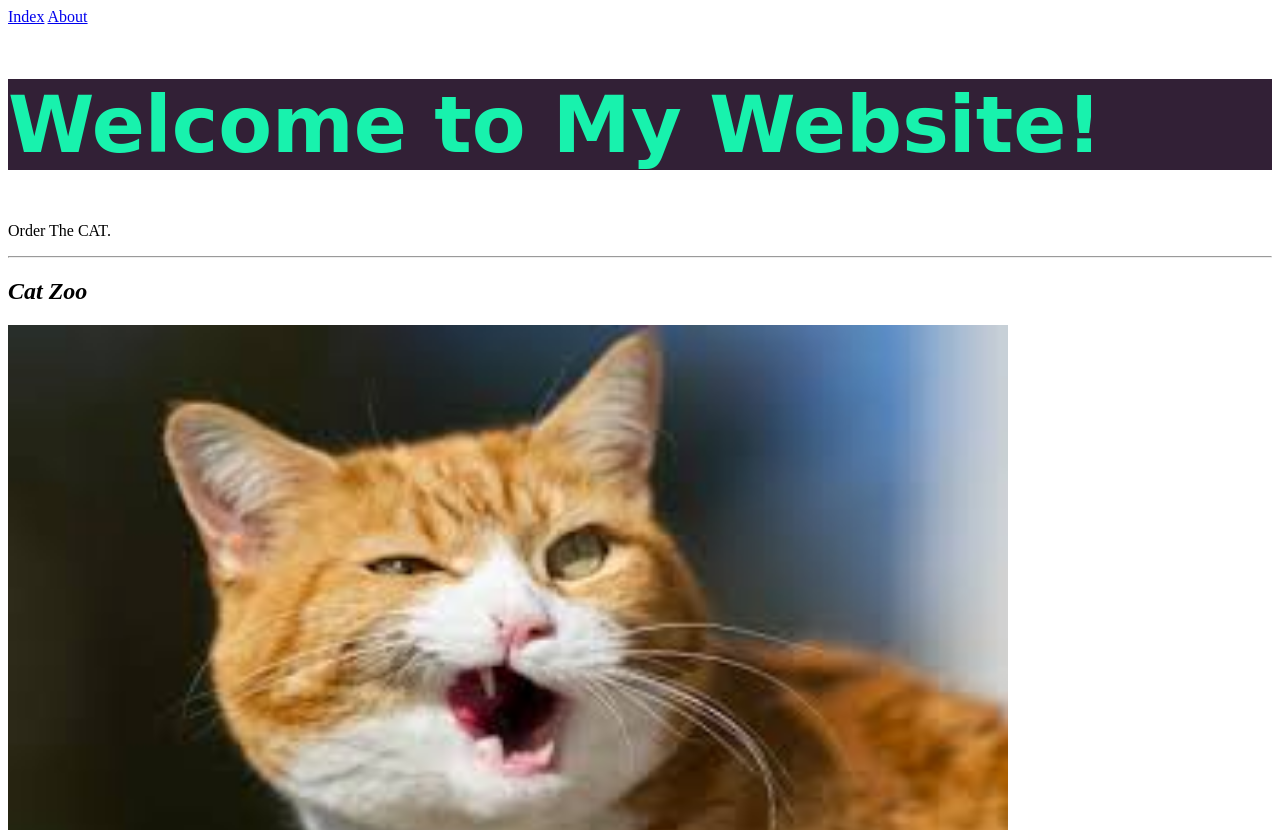
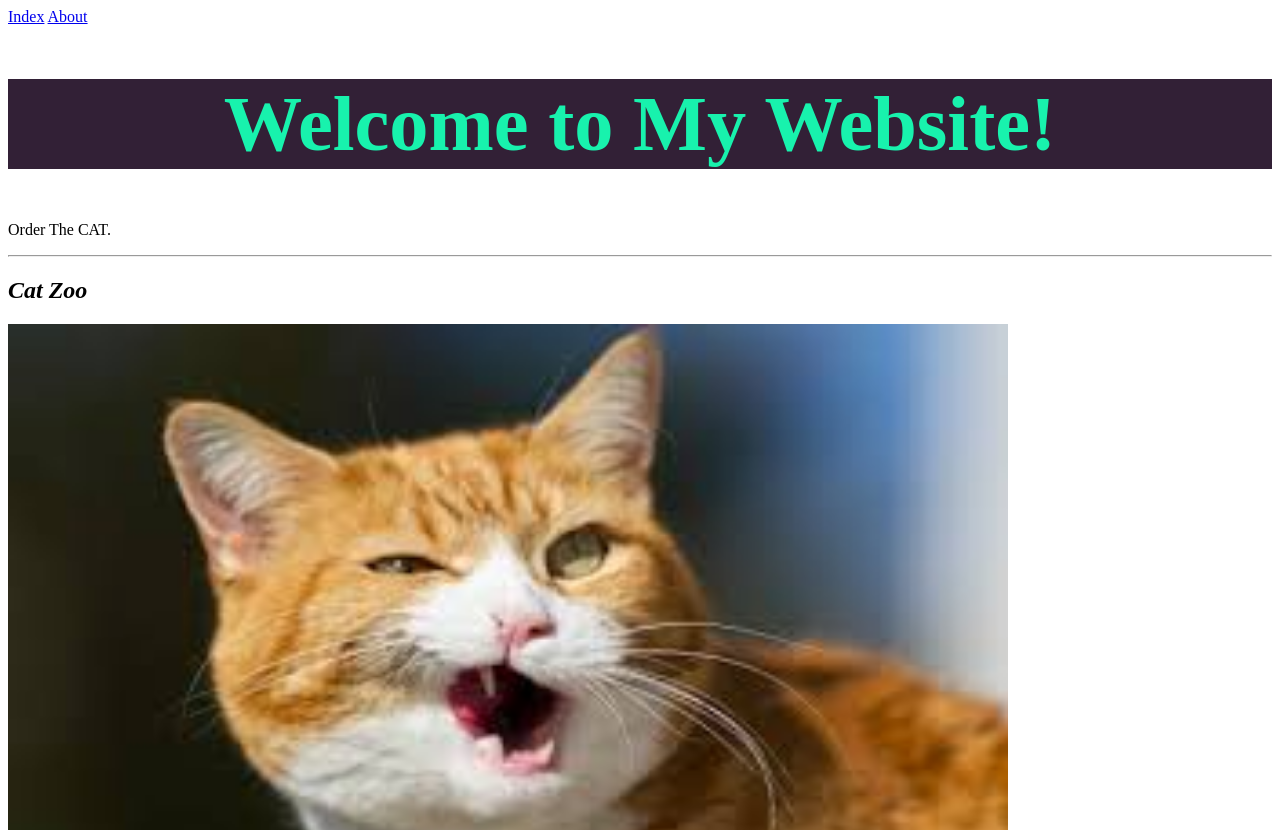
Before and after one commit to Karthi0049/Novo, a plain HTML site: page index.html in a window 1280 px wide. Shown: the top 830 px of the page. Drawn offline with Linux system fonts and the light colour scheme.

Commit message:
Update index.html content

```diff
--- a/style.css
+++ b/style.css
@@ -1,7 +1,9 @@
 h1 { color: rgba(24, 242, 173, 1); /* Added alpha
     value for rgba */ background-color: rgba(50, 32,
     54, 1); /* Added alpha value for rgba */
-    font-family: 'Informal Roman', cursive; /*
-    Corrected font-family */ font-size: 4.9em; /*
-    Correct as is */
+    font-style: normal; font-weight: black; /*
+    Corrected 'weigth' to 'weight' */ font-stretch:
+    normal; /* Corrected 'regular' to 'normal' */
+    text-align: center; /* Center aligns text */
+    font-size: 4.9em; /* Correct as is */
 }
```
